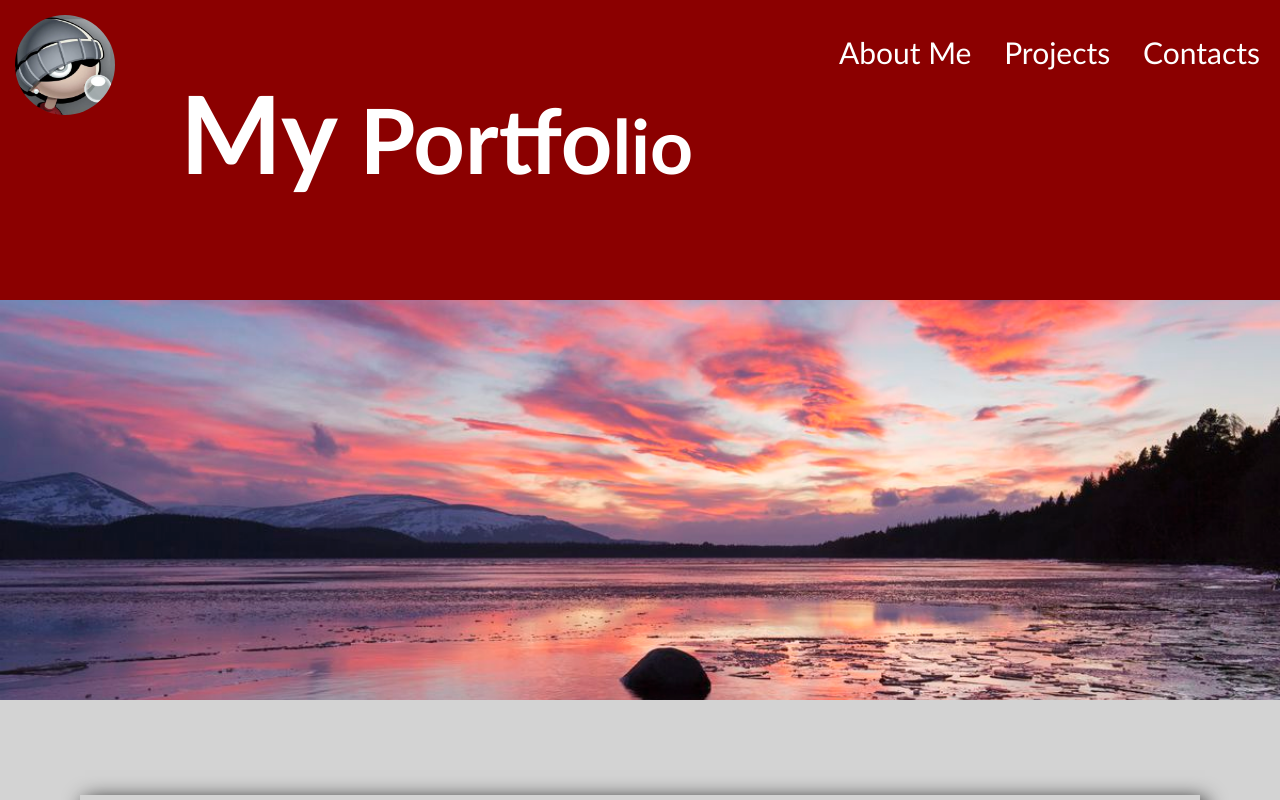
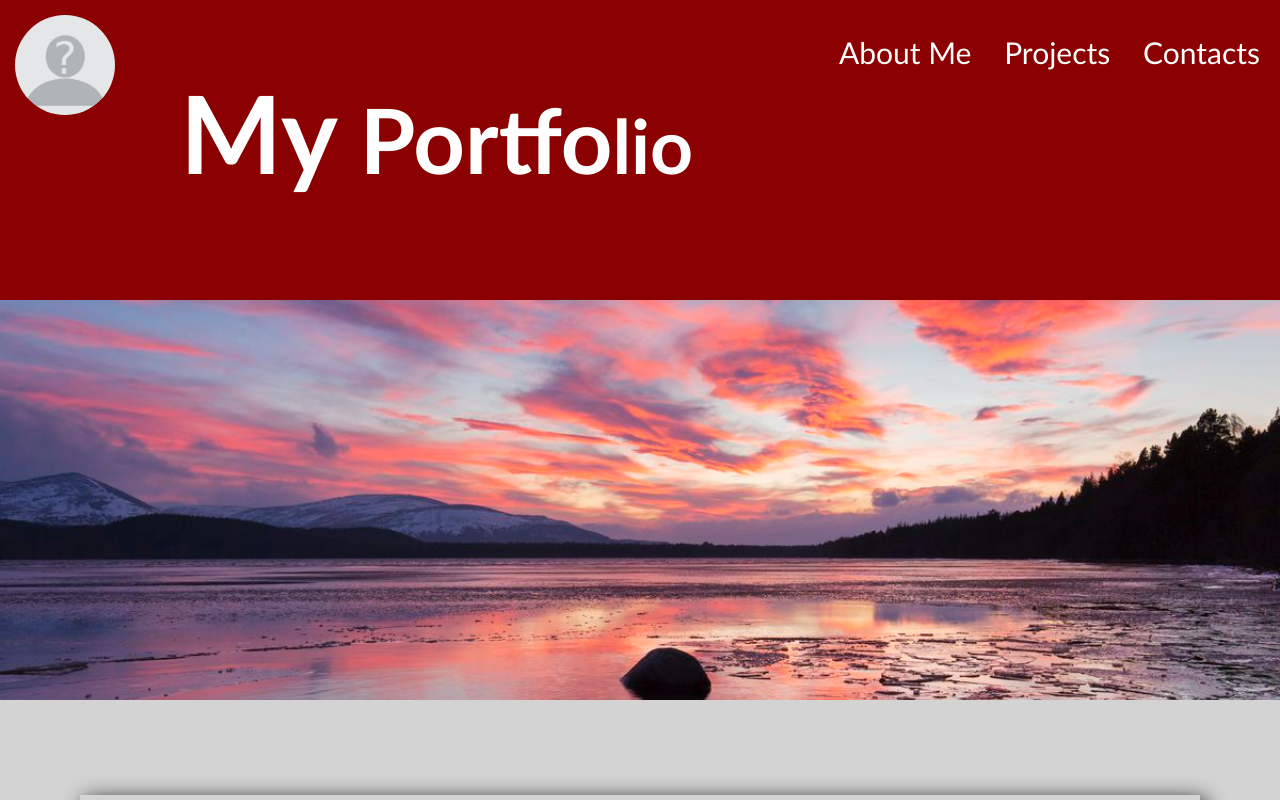
Before and after one commit to Jcroa25/Module-2-Challenge, a plain HTML site: page index.html in a window 1280 px wide. Shown: the top 800 px of the page. Drawn offline with Linux system fonts and the light colour scheme.

Commit message:
avatar update

```diff
--- a/index.html
+++ b/index.html
@@ -9,7 +9,7 @@
         <section>
             <header>
                 <h1><big>My</big> Portfo<small>lio</small></h1>
-                <img src="/css/images/avatar image.jpeg" alt="avatar" class="avatar">
+                <img src="/css/images/blank-profile-picture-973461.png" alt="avatar" class="avatar">
                     <nav class="toplink">
                         <ul>
                             <li><a href="#about-me">About Me</a></li>
```
Also changed, not shown: css/images/blank-profile-picture-973461.png (added), 1 other file.
